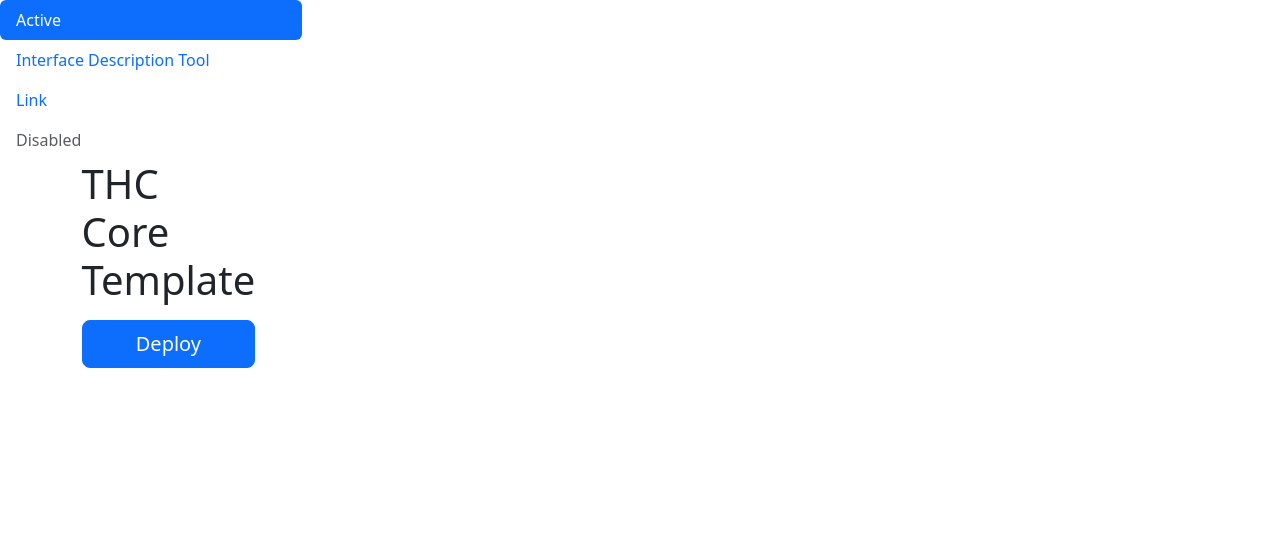
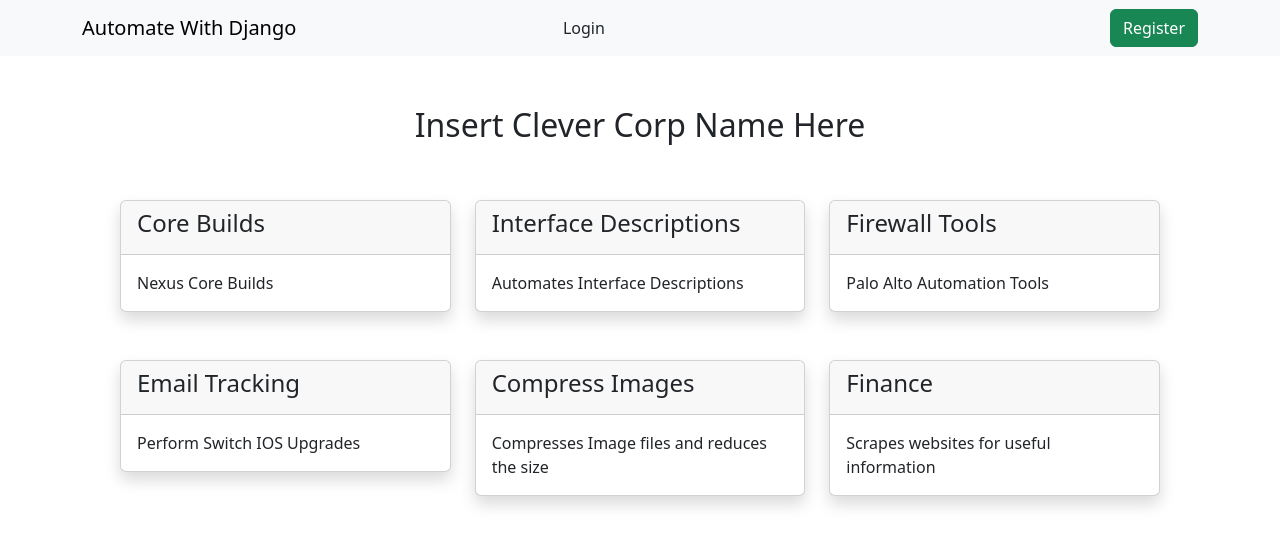
Before and after one commit to mjerodd/auto_app, a Django app: page / in a window 1280 px wide. Shown: the top 546 px of the page. Run offline with Django 4.2, Linux system fonts and the light colour scheme.

Commit message:
updated index page

```diff
--- a/app/net_app/templates/net_app/base.html
+++ b/app/net_app/templates/net_app/base.html
@@ -1,37 +1,34 @@
+{% load static %}
 <!doctype html>
 <html lang="en">
   <head>
     <meta charset="utf-8">
     <meta name="viewport" content="width=device-width, initial-scale=1">
-    <title>Bootstrap demo</title>
+    <title>Clever Corp Name</title>
+
     <link href="https://cdn.jsdelivr.net/npm/bootstrap@5.3.2/dist/css/bootstrap.min.css" rel="stylesheet" integrity="sha384-T3c6CoIi6uLrA9TneNEoa7RxnatzjcDSCmG1MXxSR1GAsXEV/Dwwykc2MPK8M2HN" crossorigin="anonymous">
+    <script src="{% static 'js/custom.js' %}"></script>
+    <script src="https://cdn.jsdelivr.net/npm/bootstrap@5.3.2/dist/js/bootstrap.bundle.min.js" integrity="sha384-C6RzsynM9kWDrMNeT87bh95OGNyZPhcTNXj1NW7RuBCsyN/o0jlpcV8Qyq46cDfL" crossorigin="anonymous"></script>
+  <script src="https://cdn.jsdelivr.net/npm/@popperjs/core@2.11.8/dist/umd/popper.min.js" integrity="sha384-I7E8VVD/ismYTF4hNIPjVp/Zjvgyol6VFvRkX/vR+Vc4jQkC+hVqc2pM8ODewa9r" crossorigin="anonymous"></script>
+<script src="https://cdn.jsdelivr.net/npm/bootstrap@5.3.2/dist/js/bootstrap.min.js" integrity="sha384-BBtl+eGJRgqQAUMxJ7pMwbEyER4l1g+O15P+16Ep7Q9Q+zqX6gSbd85u4mG4QzX+" crossorigin="anonymous"></script>
   </head>
-  <body>
-<div class="row">
-<div class="col-3">
-<ul class="nav nav-pills flex-column">
-  <li class="nav-item">
-    <a class="nav-link active" aria-current="page" href="#">Active</a>
-  </li>
-  <li class="nav-item">
-    <a class="nav-link" href="{% url 'int-descriptions' %}">Interface Description Tool</a>
-  </li>
-  <li class="nav-item">
-    <a class="nav-link" href="#">Link</a>
-  </li>
-  <li class="nav-item">
-    <a class="nav-link disabled" aria-disabled="true">Disabled</a>
-  </li>
-</ul>
+ <body>
+ <nav class="navbar navbar-light bg-light">
+     <div class="container">
+         <a href="{% url 'home' %}" class="navbar-brand">Automate With Django</a>
+         {% if user.is_authenticated %}
+         <div>
+         Logged in as: <b>{{ user }}</b>&nbsp;
+         <a href="{% url 'logout' %}" class="float-right btn btn-outline-danger">Logout</a>
+         {% else %}
 
-  {% block body %}
-
-
-  {% endblock %}
-
-  <script src="https://cdn.jsdelivr.net/npm/bootstrap@5.3.2/dist/js/bootstrap.bundle.min.js" integrity="sha384-C6RzsynM9kWDrMNeT87bh95OGNyZPhcTNXj1NW7RuBCsyN/o0jlpcV8Qyq46cDfL" crossorigin="anonymous"></script>
-  </div>
-    </div>
-      </div>
-</body>
+             <a href="{% url 'login' %}" class="float-right text-decoration-none text-dark">Login</a>
+             &nbsp;<a href="{% url 'register' %}" class="float-right btn btn-success">Register</a>
+         </div>
+         {% endif %}
+     </div>
+ </nav>
+    {% block content %}
+    {% endblock %}
+  </body>
 </html>
--- a/app/net_app/templates/net_app/index.html
+++ b/app/net_app/templates/net_app/index.html
@@ -1,18 +1,98 @@
 {% extends 'net_app/base.html' %}
 
-{% block body %}
+{% load static %}
 
-<div class="container">
+    {% block content %}
 
-    <div class="row justify-content-md-right">
+<div class="container" style="padding: 50px;">
+    <h2 class="text-center">Insert Clever Corp Name Here</h2>
+    <div class="row pt-5">
+        <!-- Import data -->
+        <div class="col-md-4">
+            <a href="{% url 'core-template' %}" class="text-decoration-none text-dark">
+                <div class="card alert-primary shadow">
+                    <div class="card-header">
+                    <h4>Core Builds</h4>
+                    </div>
+                    <div class="card-body">
+                    <p class="card-text">Nexus Core Builds</p>
+                    </div>
+                </div>
+            </a>
+        </div>
+        <!-- Export Data -->
+        <div class="col-md-4">
+            <a href="{% url 'int-descriptions' %}" class="text-decoration-none text-dark">
+                <div class="card alert-success shadow">
+                    <div class="card-header">
+                    <h4>Interface Descriptions</h4>
+                    </div>
+                    <div class="card-body">
+                    <p class="card-text">Automates Interface Descriptions</p>
+                    </div>
+                </div>
+            </a>
+        </div>
 
-<form action="" method="post">
-    {% csrf_token %}
-    <div class="d-grid gap-2 col-6 mx-auto">
-        <h1>THC Core Template</h1>
-    <button class="btn btn-primary btn-lg" type="submit">Deploy</button>
+        <!-- Bulk Emails -->
+        <div class="col-md-4">
+            <a href="#" class="text-decoration-none text-dark">
+                <div class="card alert-danger shadow">
+                    <div class="card-header">
+                    <h4>Firewall Tools</h4>
+                    </div>
+                    <div class="card-body">
+                    <p class="card-text">Palo Alto Automation Tools</p>
+                    </div>
+                </div>
+            </a>
         </div>
-</form>
+    </div>
+
+    <div class="row pt-5">
+        <!-- Email Tracking -->
+        <div class="col-md-4">
+            <a href="{% url 'ios-upgrade' %}" class="text-decoration-none text-dark">
+                <div class="card alert-warning shadow">
+                    <div class="card-header">
+                    <h4>Email Tracking</h4>
+                    </div>
+                    <div class="card-body">
+                    <p class="card-text">Perform Switch IOS Upgrades</p>
+                    </div>
+                </div>
+            </a>
         </div>
+
+     <!-- Compress Images -->
+        <div class="col-md-4">
+            <a href="#" class="text-decoration-none text-dark">
+                <div class="card alert-danger shadow">
+                    <div class="card-header">
+                    <h4>Compress Images</h4>
+                    </div>
+                    <div class="card-body">
+                    <p class="card-text">Compresses Image files and reduces the size</p>
+                    </div>
+                </div>
+            </a>
+        </div>
+
+     <!-- Web Scraping -->
+        <div class="col-md-4">
+            <a href="{% url 'finance.stocks' %" class="text-decoration-none text-dark">
+                <div class="card alert-warning shadow">
+                    <div class="card-header">
+                    <h4>Finance</h4>
+                    </div>
+                    <div class="card-body">
+                    <p class="card-text">Scrapes websites for useful information</p>
+                    </div>
+                </div>
+            </a>
+        </div>
+    </div>
 </div>
-{% endblock %}
+
+
+    {% endblock %}
```
